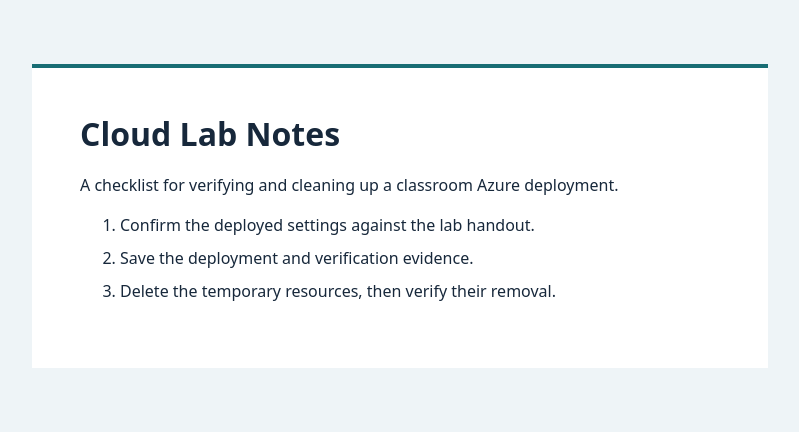
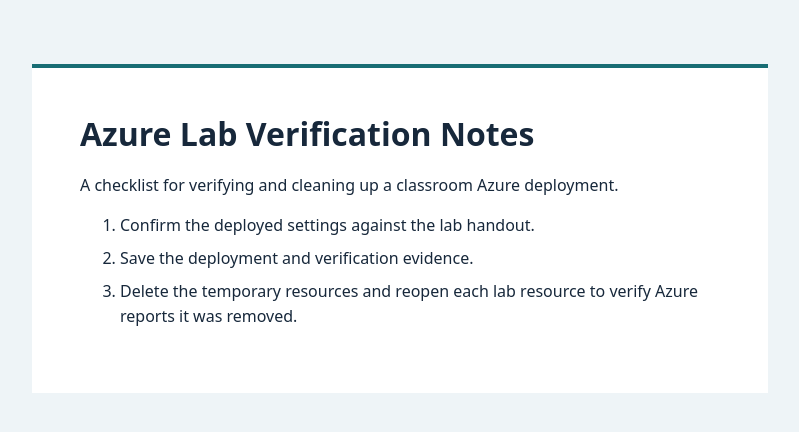
Before and after one commit to chuk003-cloudops/CST8911-Lab4-Static-Web-App, a plain HTML site: page index.html in a window 1280 px wide. Shown: the whole page, without its empty margins (240-1039 px from the left). Drawn offline with Linux system fonts and the light colour scheme.

Commit message:
Update the Lab 4 page heading and cleanup checklist

```diff
--- a/index.html
+++ b/index.html
@@ -3,7 +3,7 @@
 <head>
   <meta charset="utf-8">
   <meta name="viewport" content="width=device-width, initial-scale=1">
-  <title>Cloud Lab Notes</title>
+  <title>Azure Lab Verification Notes</title>
   <style>
     :root { color-scheme: light; color: #17283b; background: #eef4f7; font: 16px/1.55 system-ui, sans-serif; }
     body { margin: 0; }
@@ -14,12 +14,12 @@
 </head>
 <body>
   <main>
-    <h1>Cloud Lab Notes</h1>
+    <h1>Azure Lab Verification Notes</h1>
     <p>A checklist for verifying and cleaning up a classroom Azure deployment.</p>
     <ol>
       <li>Confirm the deployed settings against the lab handout.</li>
       <li>Save the deployment and verification evidence.</li>
-      <li>Delete the temporary resources, then verify their removal.</li>
+      <li>Delete the temporary resources and reopen each lab resource to verify Azure reports it was removed.</li>
     </ol>
   </main>
 </body>
```
